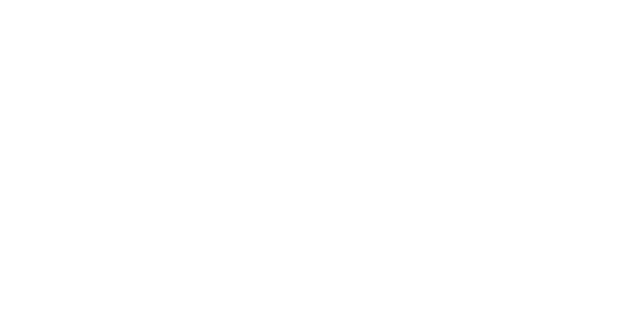
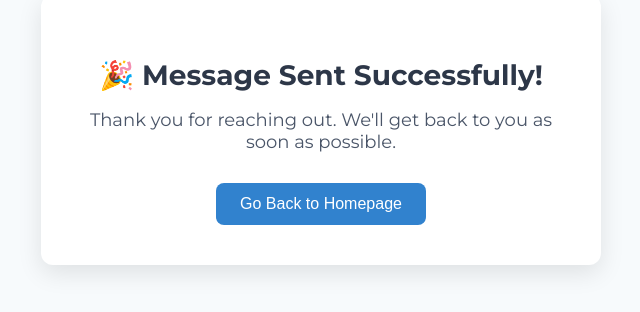
Before and after one commit to Crafty23Jay/Express-Royal-Service-Limited, a React (Vite) app: page /success in a window 1280 px wide. Before the commit this address had no page. Shown: the part 290-602 px from the top of the page, without its empty margins (319-959 px from the left). Built offline with nearby package versions, Linux system fonts and the light colour scheme.

Commit message:
carbon copy

```diff
--- a/src/App.jsx
+++ b/src/App.jsx
@@ -4,6 +4,7 @@
 import Services from './Pages/Services';
 import AboutUs from './Pages/AboutUs';
 import HeroSec from './Components/HeroSec';
+import Success from './Components/Success';
 
 const App = () => {
   return (
@@ -14,6 +15,7 @@
           <Route path="/" element={<Home />} />
           <Route path="/services" element={<Services />} />
           <Route path="/about" element={<AboutUs />} />
+          <Route path="/success" element={<Success />} />
         </Routes>
       </BrowserRouter>
     </section>
--- /dev/null
+++ b/src/Components/Success.css
@@ -0,0 +1,58 @@
+.success-page {
+  display: flex;
+  align-items: center;
+  justify-content: center;
+  height: 100vh;
+  background-color: #f7fafc;
+  padding: 20px;
+  text-align: center;
+}
+
+.success-card {
+  background: #ffffff;
+  padding: 40px 30px;
+  border-radius: 12px;
+  box-shadow: 0 8px 24px rgba(0, 0, 0, 0.1);
+  max-width: 500px;
+}
+
+.success-title {
+  font-size: 28px;
+  color: #2d3748;
+  margin-bottom: 15px;
+}
+
+.success-text {
+  font-size: 18px;
+  color: #4a5568;
+  margin-bottom: 30px;
+}
+
+.go-back-button {
+  background-color: #3182ce;
+  color: white;
+  padding: 12px 24px;
+  border: none;
+  border-radius: 8px;
+  cursor: pointer;
+  font-size: 16px;
+  transition: background-color 0.3s ease;
+}
+
+.go-back-button:hover {
+  background-color: #2b6cb0;
+}
+
+
+@media (max-width:770px) {
+    .go-back-button {
+        font-size: 15px;
+        background-color: green;
+    }
+}
+@media (max-width:400px) {
+    .go-back-button {
+        font-size: 13px;
+        background-color: green;
+    }
+}
--- /dev/null
+++ b/src/Components/Success.jsx
@@ -0,0 +1,27 @@
+import React from "react";
+import { useNavigate } from "react-router-dom";
+import "./Success.css"; // if you want to separate styling
+
+const Success = () => {
+  const navigate = useNavigate();
+
+  const handleGoBack = () => {
+    navigate("/"); // Change to your desired route
+  };
+
+  return (
+    <div className="success-page">
+      <div className="success-card">
+        <h1 className="success-title">🎉 Message Sent Successfully!</h1>
+        <p className="success-text">
+          Thank you for reaching out. We'll get back to you as soon as possible.
+        </p>
+        <button className="go-back-button" onClick={handleGoBack}>
+          Go Back to Homepage
+        </button>
+      </div>
+    </div>
+  );
+};
+
+export default Success;
--- a/src/Pages/Home.css
+++ b/src/Pages/Home.css
@@ -244,7 +244,9 @@
     padding-left: 0.5rem;
 }
 textarea{
+    padding-top: 0.3rem;
     padding-left: 0.5rem;
+    font-family: Montserrat !important;
 }
 [type="text"]::placeholder{
     color: #239ddb;
--- a/src/Pages/Home.jsx
+++ b/src/Pages/Home.jsx
@@ -150,14 +150,16 @@
                         </div>
                     </div>
                 </div>
-                <form class="right-contact" action="https://formspree.io/f/xanjgyak" method="POST">
+                <form class="right-contact" action="https://formsubmit.co/supply@expressroyalserviceltd.com" method="POST">
                     <input type="text" name="name" placeholder="Name" class="contact-input" required />
                     <input type="email" name="email" placeholder="Email" class="contact-input" required />
                     <textarea name="message" placeholder="Message" class="contacts-input" required></textarea>
 
-                    <input type="hidden" name="_subject" value="New form message from Express Royal Service Ltd" />
+                    <input type="hidden" name="_subject" value="New Message from Express Royal Service Ltd." />
                     <input type="hidden" name="_captcha" value="false" />
                     <input type="hidden" name="_template" value="table" />
+                    <input type="hidden" name="_next" value="http://localhost:5174/success" />
+                    <input type="hidden" name="_cc" value="shipservices.royalexpress@gmail.com, crafty23jay@gmail.com"></input>
 
                     <button class="contact-button" type="submit">SEND MESSAGE</button>
                 </form>
```
